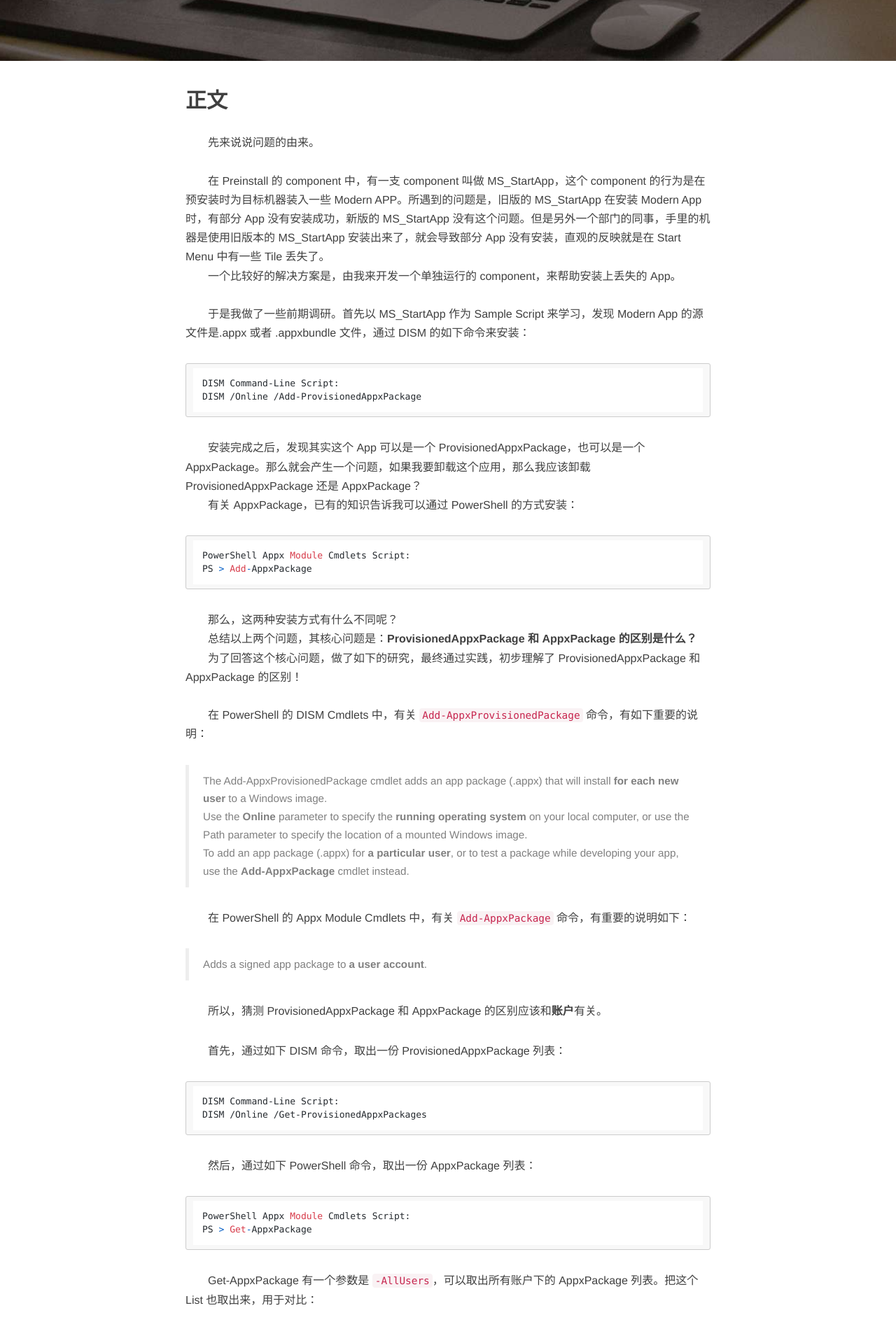
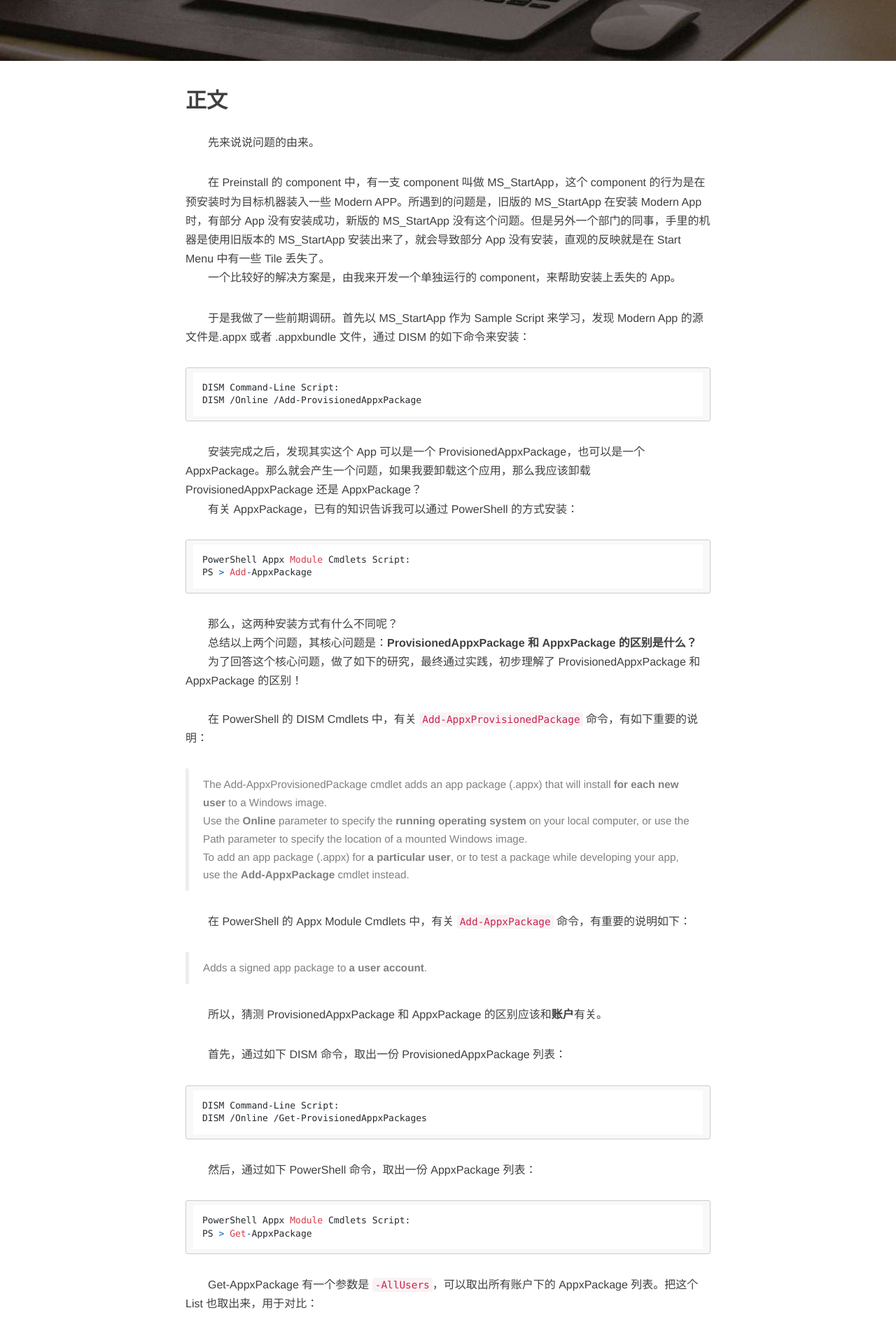
Before and after one commit to Julius-Liu/julius-liu.github.com, a Jekyll site: the page built from _posts/2016-08-06-provisioned_appx_package.md, in a window 1280 px wide. Shown: the part 402-2301 px from the top of the page at 70% size. Built offline with Jekyll 4.4.1, drawn with Linux system fonts in a browser that asks for light colours; nearby versions of some CDN libraries; comment, search, counter and statistics services are not loaded.

Commit message:
Minor change

```diff
--- a/_posts/2016-08-06-provisioned_appx_package.md
+++ b/_posts/2016-08-06-provisioned_appx_package.md
@@ -9,10 +9,10 @@ description: ProvisionedAppxPackage 和 AppxPackage 的比较
 ## 正文 ##
 
 　　先来说说问题的由来。<br/>
-<br/>
+
 　　在 Preinstall 的 component 中，有一支 component 叫做 MS_StartApp，这个 component 的行为是在预安装时为目标机器装入一些 Modern APP。所遇到的问题是，旧版的 MS_StartApp 在安装 Modern App 时，有部分 App 没有安装成功，新版的 MS_StartApp 没有这个问题。但是另外一个部门的同事，手里的机器是使用旧版本的 MS_StartApp 安装出来了，就会导致部分 App 没有安装，直观的反映就是在 Start Menu 中有一些 Tile 丢失了。<br/>
 　　一个比较好的解决方案是，由我来开发一个单独运行的 component，来帮助安装上丢失的 App。<br/>
-<br/>
+
 　　于是我做了一些前期调研。首先以 MS_StartApp 作为 Sample Script 来学习，发现 Modern App 的源文件是.appx 或者 .appxbundle 文件，通过 DISM 的如下命令来安装：
 
 	DISM Command-Line Script:
```
Also changed, not shown: _posts/2016-01-11-Chinese.md (+1 -0 lines).
